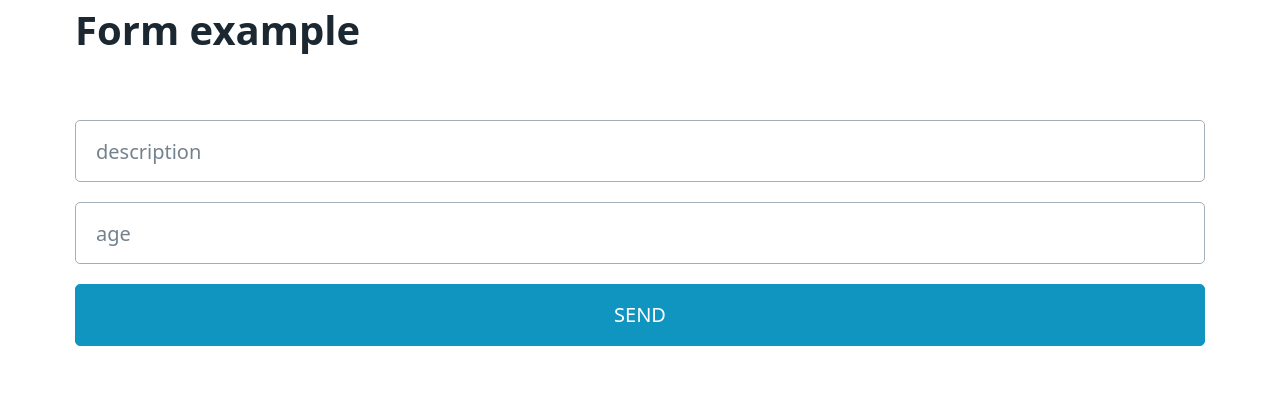
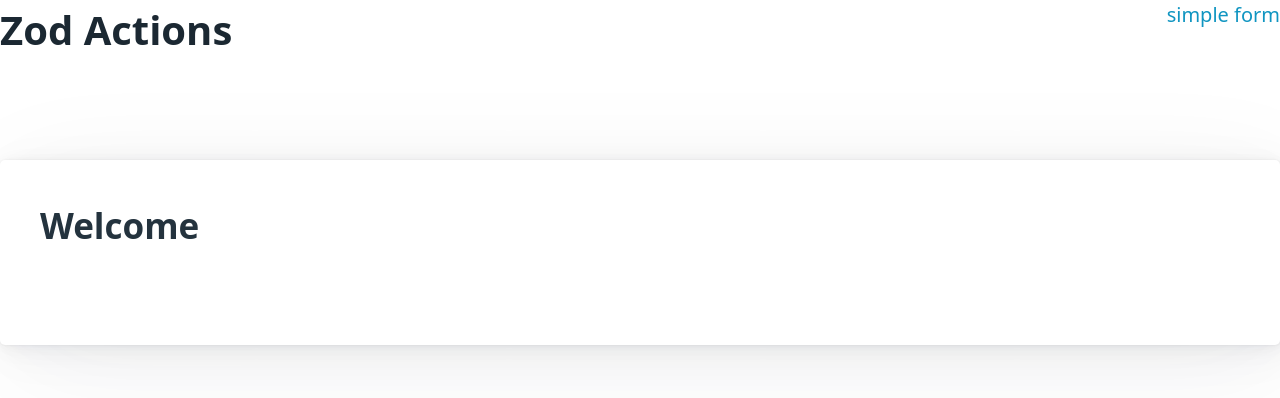
Before and after one commit to BrunoMollo/ZodActions, a SvelteKit app: page / in a window 1280 px wide. Shown: the top 398 px of the page. Built offline with nearby package versions, Linux system fonts and the light colour scheme.

Commit message:
separated cases in folder

```diff
--- /dev/null
+++ b/src/routes/+layout.svelte
@@ -0,0 +1,11 @@
+<svelte:head>
+	<link rel="stylesheet" href="https://cdn.jsdelivr.net/npm/@picocss/pico@1/css/pico.min.css" />
+</svelte:head>
+
+<nav>
+	<h1>Zod Actions</h1>
+	<a href="simpleForm">simple form</a>
+</nav>
+<main>
+	<slot />
+</main>
--- a/src/routes/+page.svelte
+++ b/src/routes/+page.svelte
@@ -1,47 +1,3 @@
-<script lang="ts">
-	import { createForm } from '$lib/formCreate.js';
-	import { fade } from 'svelte/transition';
-	import type { ActionData } from './$types.js';
-	import { schema } from './schema.js';
-	export let form: ActionData;
-	const { zodActionEnhance, state, errors, cleanErrorOnInput, invalidateInputs } = createForm(
-		schema,
-		form
-	);
-</script>
-
-<svelte:head>
-	<link rel="stylesheet" href="https://cdn.jsdelivr.net/npm/@picocss/pico@1/css/pico.min.css" />
-</svelte:head>
-
-<main class="container">
-	<h1>Form example</h1>
-	{#if $state.done}
-		<article>Form succesfully sent ✅</article>
-	{/if}
-	<form
-		action="?/do_thing"
-		method="post"
-		use:zodActionEnhance
-		use:cleanErrorOnInput
-		use:invalidateInputs
-	>
-		{#if $errors.desc}
-			<span class="warning" transition:fade>{$errors.desc}</span>
-		{/if}
-		<input type="text" name="desc" placeholder="description" />
-
-		{#if $errors.age}
-			<span class="warning" transition:fade>{$errors.age}</span>
-		{/if}
-		<input type="number" name="age" placeholder="age" />
-
-		<button type="submit" aria-busy={$state.loading}>SEND</button>
-	</form>
-</main>
-
-<style>
-	.warning {
-		color: red;
-	}
-</style>
+<article>
+	<h2>Welcome</h2>
+</article>
--- a/src/routes/schema.ts
+++ /dev/null
@@ -1,6 +0,0 @@
-import { z } from 'zod';
-
-export const schema = z.object({
-	desc: z.string().min(5).max(15),
-	age: z.coerce.number().min(18).max(160)
-});
--- a/src/routes/+page.server.ts
+++ b/src/routes/simpleForm/+page.server.ts
@@ -1,5 +1,5 @@
 import type { Actions } from '@sveltejs/kit';
-import { schema } from './schema.js';
+import { studentSchema } from './studentSchema.js';
 import { backendValidate } from '$lib/backendValidate.js';
 
 function sleep(ms: number) {
@@ -9,7 +9,7 @@
 
 export const actions: Actions = {
 	do_thing: async ({ request }) => {
-		const { failure, data } = await backendValidate(schema, request);
+		const { failure, data } = await backendValidate(studentSchema, request);
 		if (failure) return failure;
 
 		await sleep(1000);
--- /dev/null
+++ b/src/routes/simpleForm/studentSchema.ts
@@ -0,0 +1,6 @@
+import { z } from 'zod';
+
+export const studentSchema = z.object({
+	name: z.string().min(5).max(15),
+	age: z.coerce.number().min(18).max(160)
+});
```
Also changed, not shown: src/routes/simpleForm/+page.svelte (added, +43 -0 lines).
